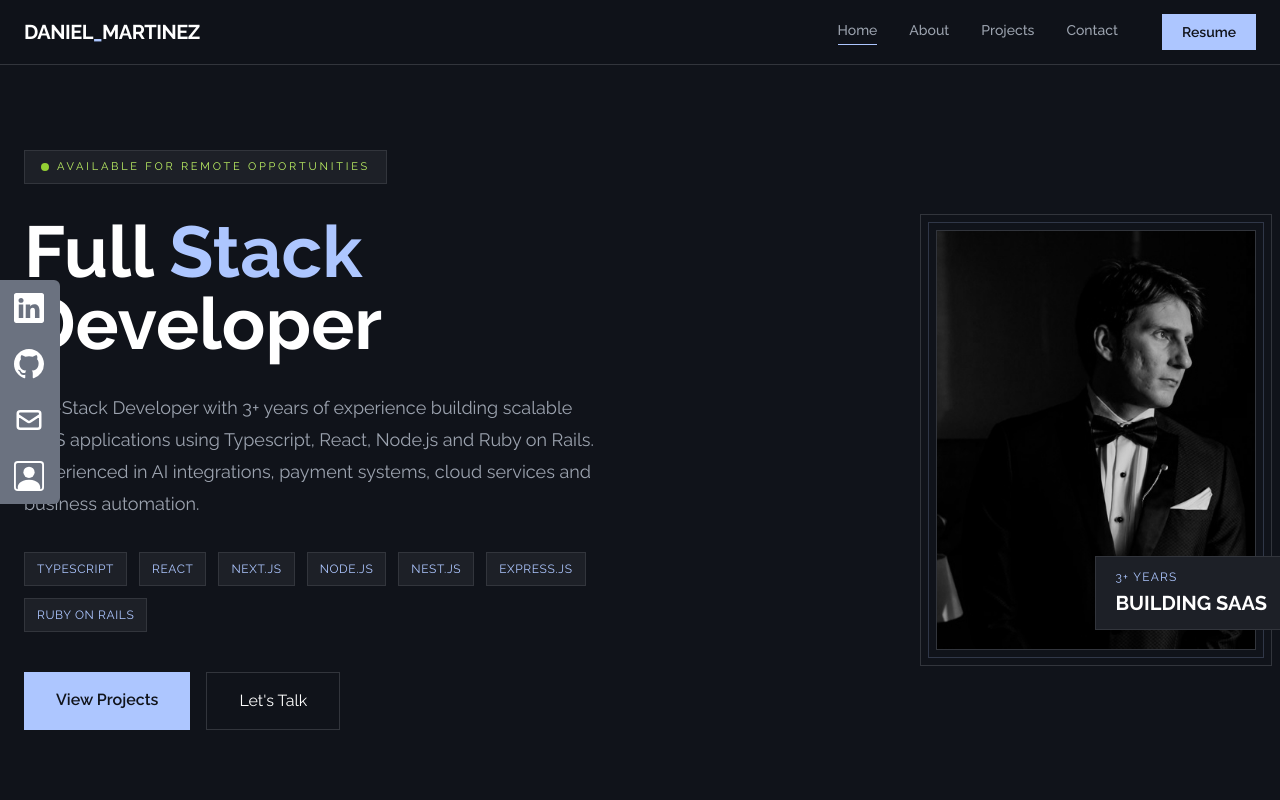
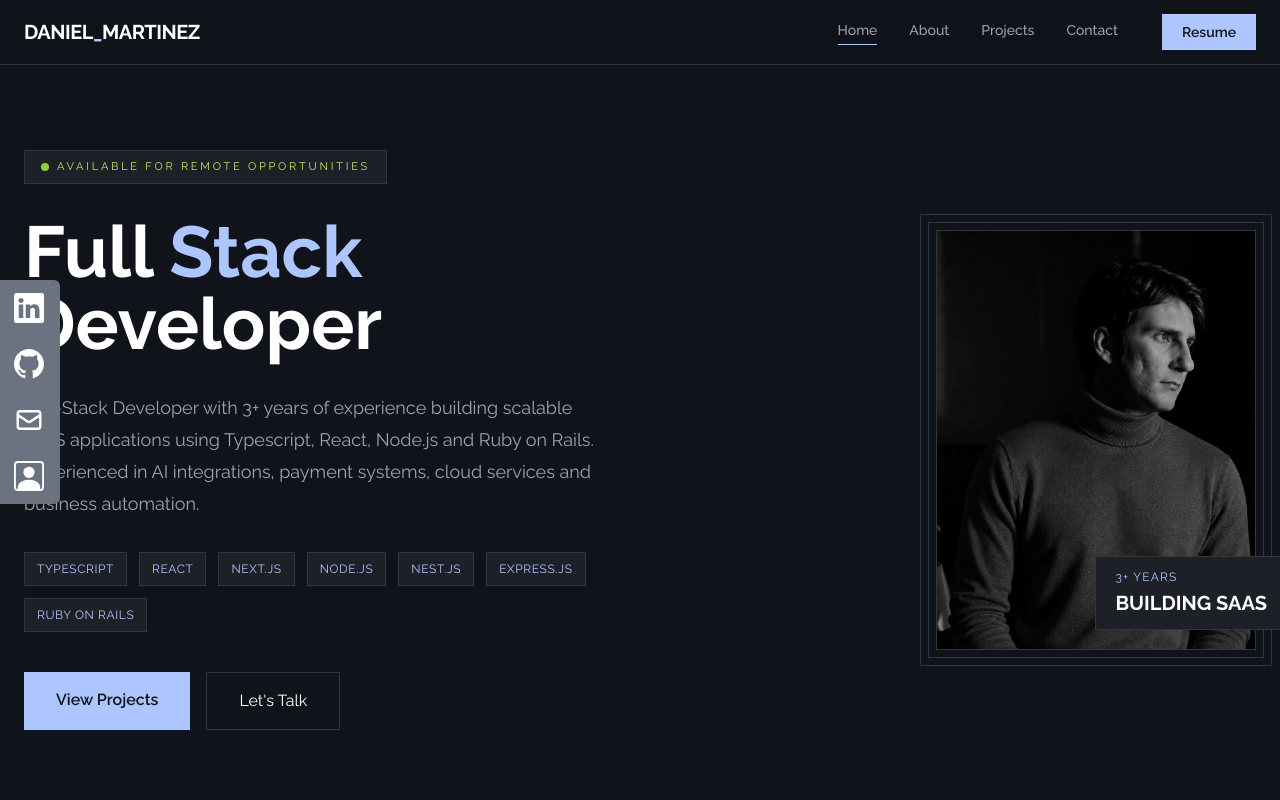
Before and after one commit to dmc2m4/Portfolio, a React (Create React App) app: page / in a window 1280 px wide. Shown: the top 800 px of the page. Built offline with nearby package versions, Linux system fonts and the light colour scheme.

Commit message:
change photo

```diff
--- a/src/components/Home.tsx
+++ b/src/components/Home.tsx
@@ -99,7 +99,7 @@ const Home = () => {
 
             <div className="w-[320px] h-[420px] overflow-hidden border border-[#32353c] bg-[#1d2027]">
               <img
-                src="/images/daniel.jpg"
+                src="/images/Daniel2.jpeg"
                 alt="Daniel Martinez"
                 className="w-full h-full object-cover object-top grayscale hover:grayscale-0 transition-all duration-700"
               />
```
Also changed, not shown: public/images/Daniel2.jpeg (added).
